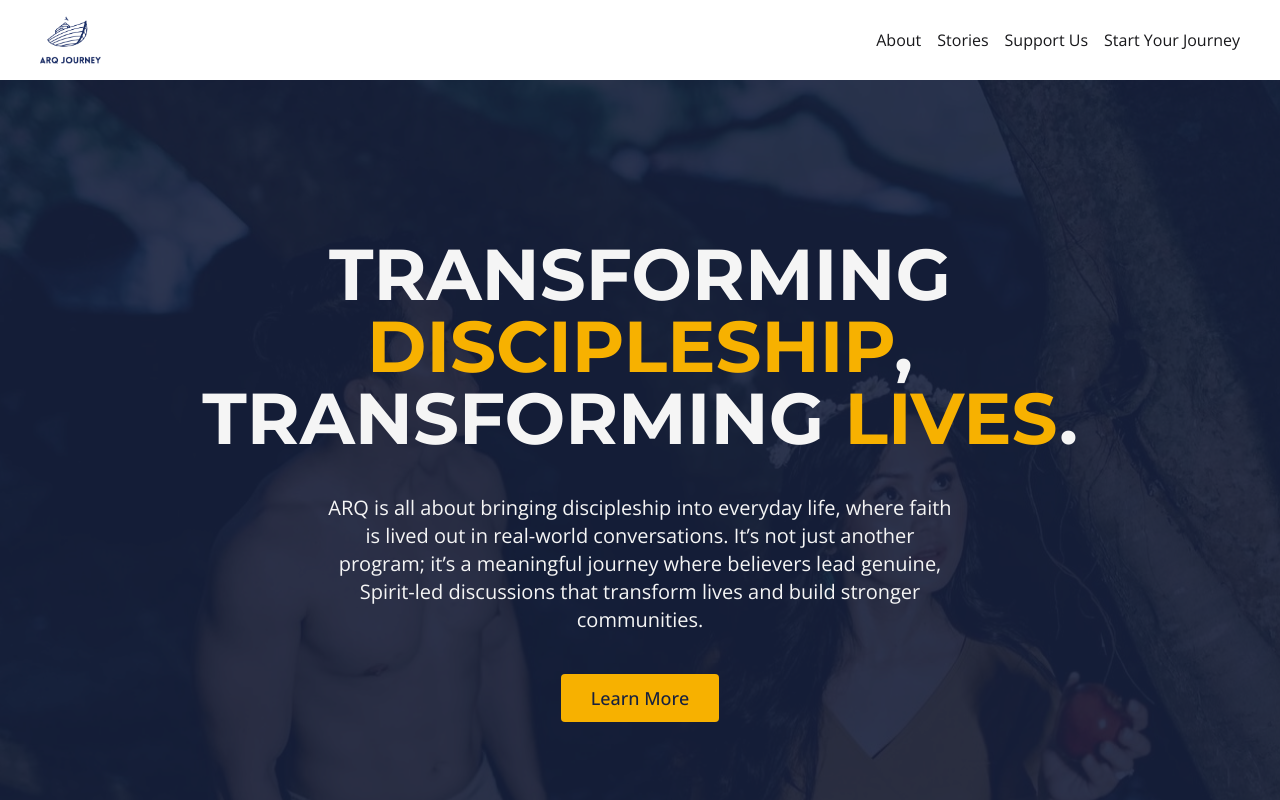
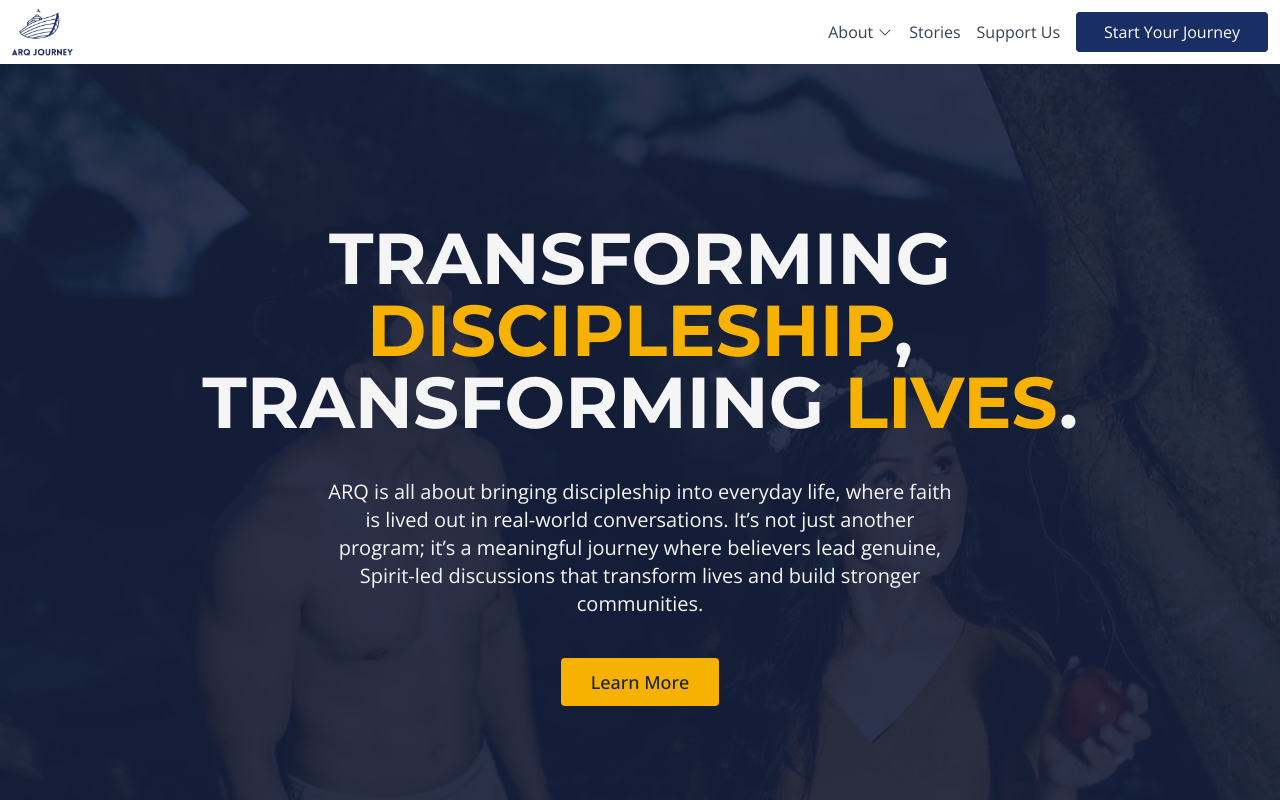
Before and after one commit to arq-developers/web-landing, a Next.js app: page / in a window 1280 px wide. Shown: the top 800 px of the page. Built offline with nearby package versions, Linux system fonts and the light colour scheme.

Commit message:
feat(ARQ-5)

```diff
--- a/src/components/shared/navbar.tsx
+++ b/src/components/shared/navbar.tsx
@@ -1,4 +1,6 @@
+"use client";
 import Link from "next/link";
+import { List, CaretDown } from "@phosphor-icons/react";
 
 interface NavbarItems {
 	label: string;
@@ -32,24 +34,27 @@ const navbarItems: NavbarItems[] = [
 	{
 		label: "Stories",
 		type: "link",
+		href: "/#stories",
 		scrollTo: "stories",
 	},
 	{
 		label: "Support Us",
 		type: "link",
+		href: "/#support-us",
 		scrollTo: "support-us",
 	},
 	{
 		label: "Start Your Journey",
 		type: "button",
+		href: "/#start-your-journey",
 		scrollTo: "start-your-journey",
 	},
 ];
 
 function Navbar() {
 	return (
-		<nav className="flex items-center justify-between px-10 py-4">
-			<div className="flex items-center gap-4">
+		<nav className="flex items-center justify-between px-3 py-2">
+			<div className="flex items-center gap-8">
 				<Link href="/">
 					<img
 						src="/images/arq/arq-blue-logo-with-name.png"
@@ -58,12 +63,53 @@ function Navbar() {
 					/>
 				</Link>
 			</div>
-			<div className="flex items-center gap-4">
-				{navbarItems.map((item) => (
-					<Link key={item.label} href={item.href || ""}>
-						{item.label}
-					</Link>
-				))}
+
+			<div className="hidden lg:flex items-center gap-4">
+				{navbarItems.map((item) => {
+					if (item.type === "dropdown" && item.withDropdown) {
+						return (
+							<div key={item.label} className="relative group">
+								<div className="flex items-center gap-1 text-gray-700 hover:text-blue-700 cursor-pointer">
+									<span>{item.label}</span>
+									<CaretDown size={16} />
+								</div>
+
+								<div className="absolute left-0 mt-2 hidden group-hover:flex flex-col bg-white shadow-md rounded-md py-2 z-50">
+									{item.dropdownItems?.map((subItem) => (
+										<Link
+											key={subItem.label}
+											href={subItem.href!}
+											className="px-4 py-2 text-gray-700 hover:bg-gray-100"
+										>
+											{subItem.label}
+										</Link>
+									))}
+								</div>
+							</div>
+						);
+					}
+					if (item.type === "button") {
+						return (
+							<Link key={item.label} href={item.href!}>
+								<button className="bg-[#1a2e66] hover:bg-blue-800 text-white px-7 py-2 rounded transition">
+									{item.label}
+								</button>
+							</Link>
+						);
+					}
+					return (
+						<Link
+							key={item.label}
+							href={item.href!}
+							className="text-gray-700 hover:text-blue-700"
+						>
+							{item.label}
+						</Link>
+					);
+				})}
+			</div>
+			<div className="lg:hidden text-[#1a2e66]">
+				<List size={32} />
 			</div>
 		</nav>
 	);
```
